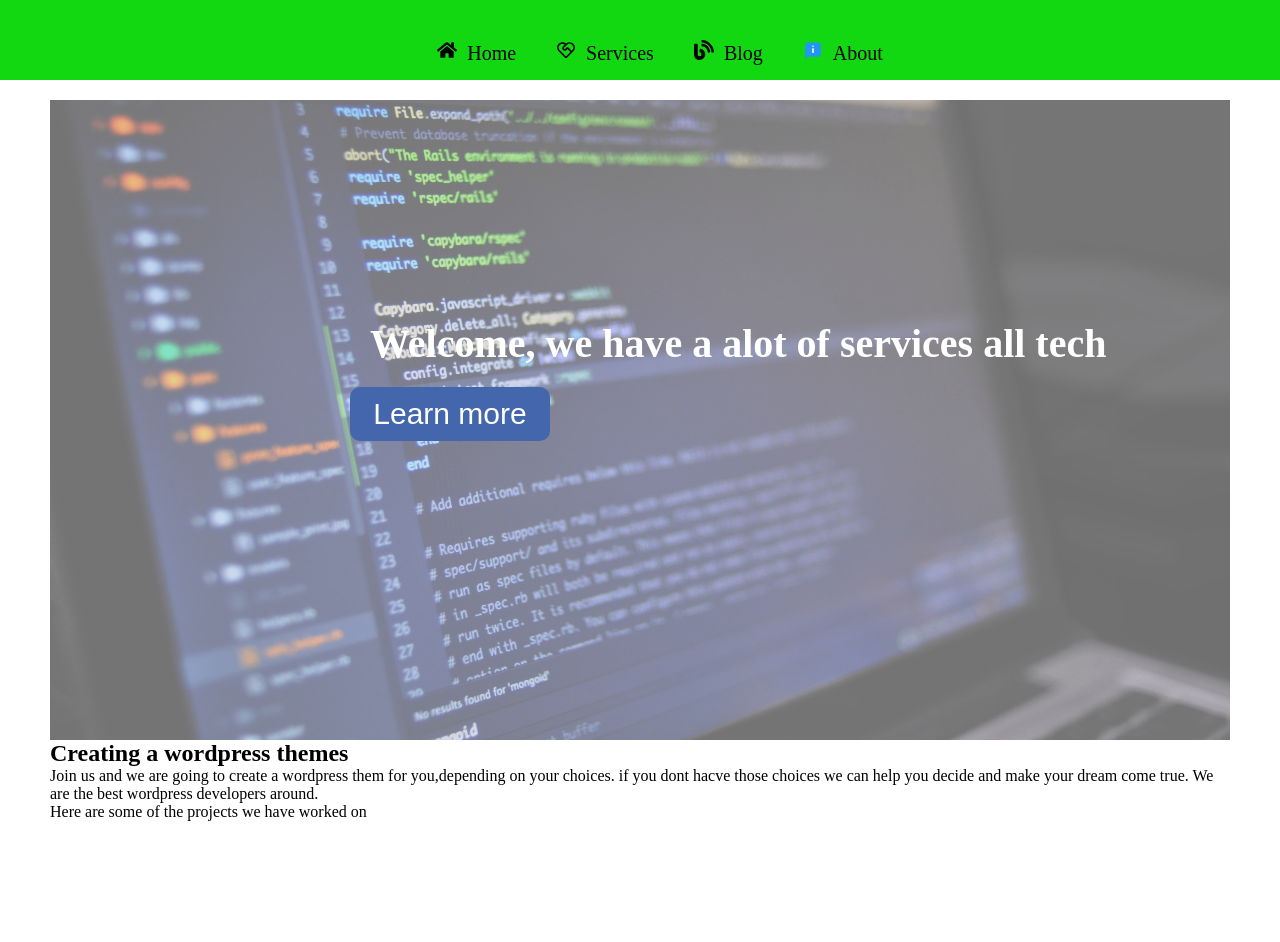
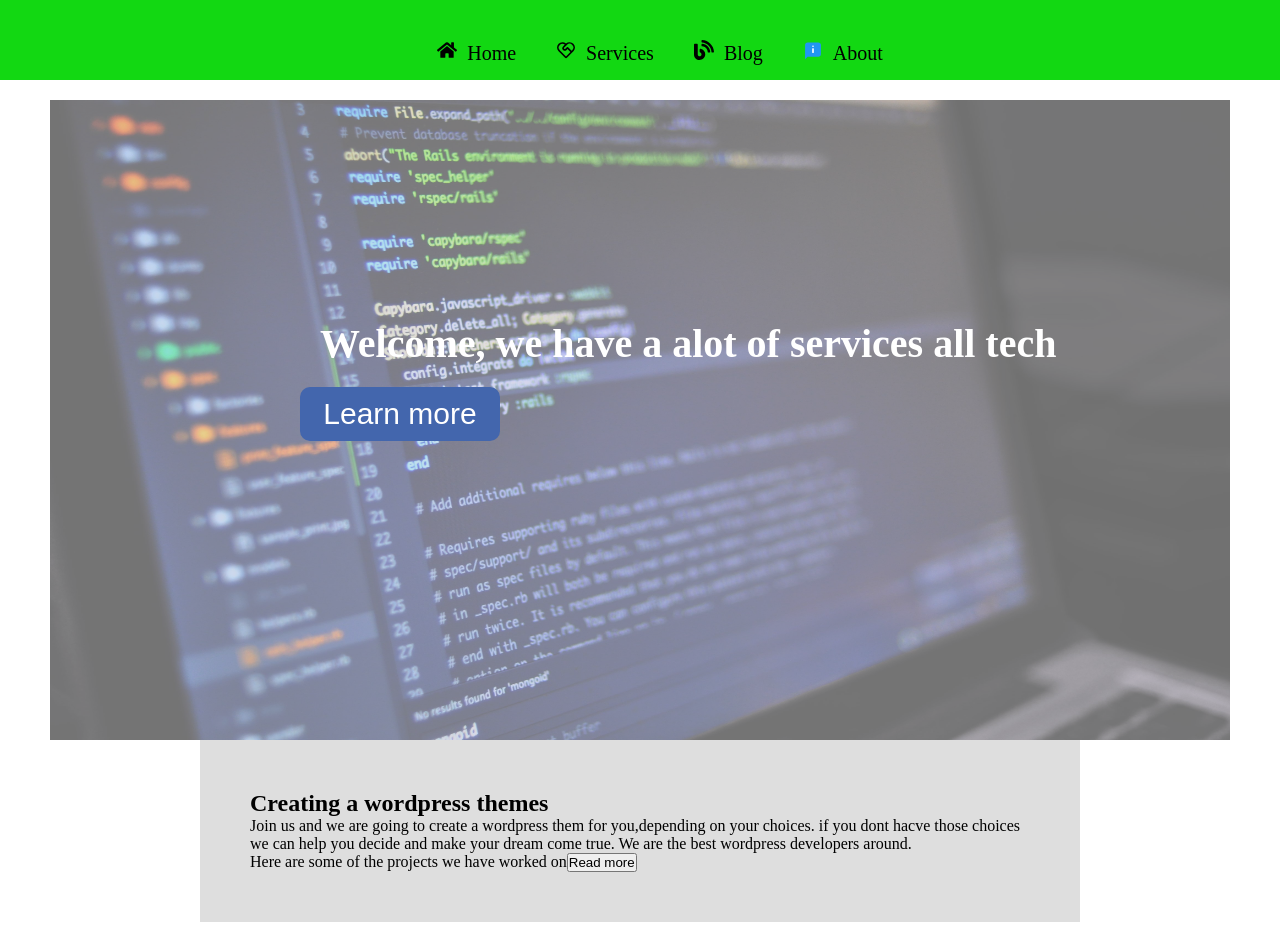
Before and after one commit to sirben181/web-reactv1, a React (Create React App) app: page / in a window 1280 px wide. Before the commit the page ends 841 px from the top, so only its background shows below. Built offline with nearby package versions, Linux system fonts and the light colour scheme.

Commit message:
home content

```diff
--- a/src/components/navbar.css
+++ b/src/components/navbar.css
@@ -39,3 +39,12 @@ padding-bottom:35px;}
     border-bottom:7px solid #fff;
 
 }
+@media only screen and (max-width:968px){
+
+}
+@media only screen and (max-width:768px){
+.navlinks{display:none;}
+}
+@media only screen and (max-width:400px){
+    .navlinks{display:none;}
+}
--- a/src/pages/Home.js
+++ b/src/pages/Home.js
@@ -16,14 +16,18 @@ const Home = () => {
                    </button>
                 </Link>
             </div>
-            <div className="">
+            <div className="wordpress_excerpt_home">
                 <h2>Creating a wordpress themes</h2>
                 <p> Join us and we are going to create a wordpress them for you,depending on your choices.
                     if you dont hacve those choices we can help you decide and make  your dream come true.
                     We are the best wordpress developers around.
 
                 </p>
-                <p>Here are some of the projects we have worked on</p>
+                <p>Here are some of the projects we have worked on
+                    <Link to=''>
+                        <button className='btn_primary'>Read more</button>
+                    </Link>
+                </p>
             </div>
 
         </div>
--- a/src/pages/home.css
+++ b/src/pages/home.css
@@ -27,7 +27,7 @@ padding:0;}
     flex-direction:column;
     position: absolute;
     top:200px;
-    left:300px;
+    left:250px;
     color:#fff;
 
 }
@@ -53,6 +53,16 @@ padding:0;}
     background:#fff;
     color:rgb(67, 102, 173);
 }
+.wordpress_excerpt_home{
+    display:flex;
+    flex-direction:column;
+    margin-right:150px;
+    margin-left:150px;
+    padding:50px;
+    background:#dedede;
+}
+
+/* media queries */
 @media only screen and (max-width:968px){
    .landing_message{
     text-align:center;
@@ -65,12 +75,12 @@ padding:0;}
 padding:5px 8px;
 width:auto;}
 .landing_message h2{
-    font-size:3.5vh;
+    font-size:3.5vw;
     word-wrap:break-word;
 }
 }
 @media only screen and (max-width:400px){
-    .landing_message{top:0vh;}
+    .landing_message{top:0vw;}
     .landing_message h2{
         font-size:2.5vh;
         margin-left:0;
```
